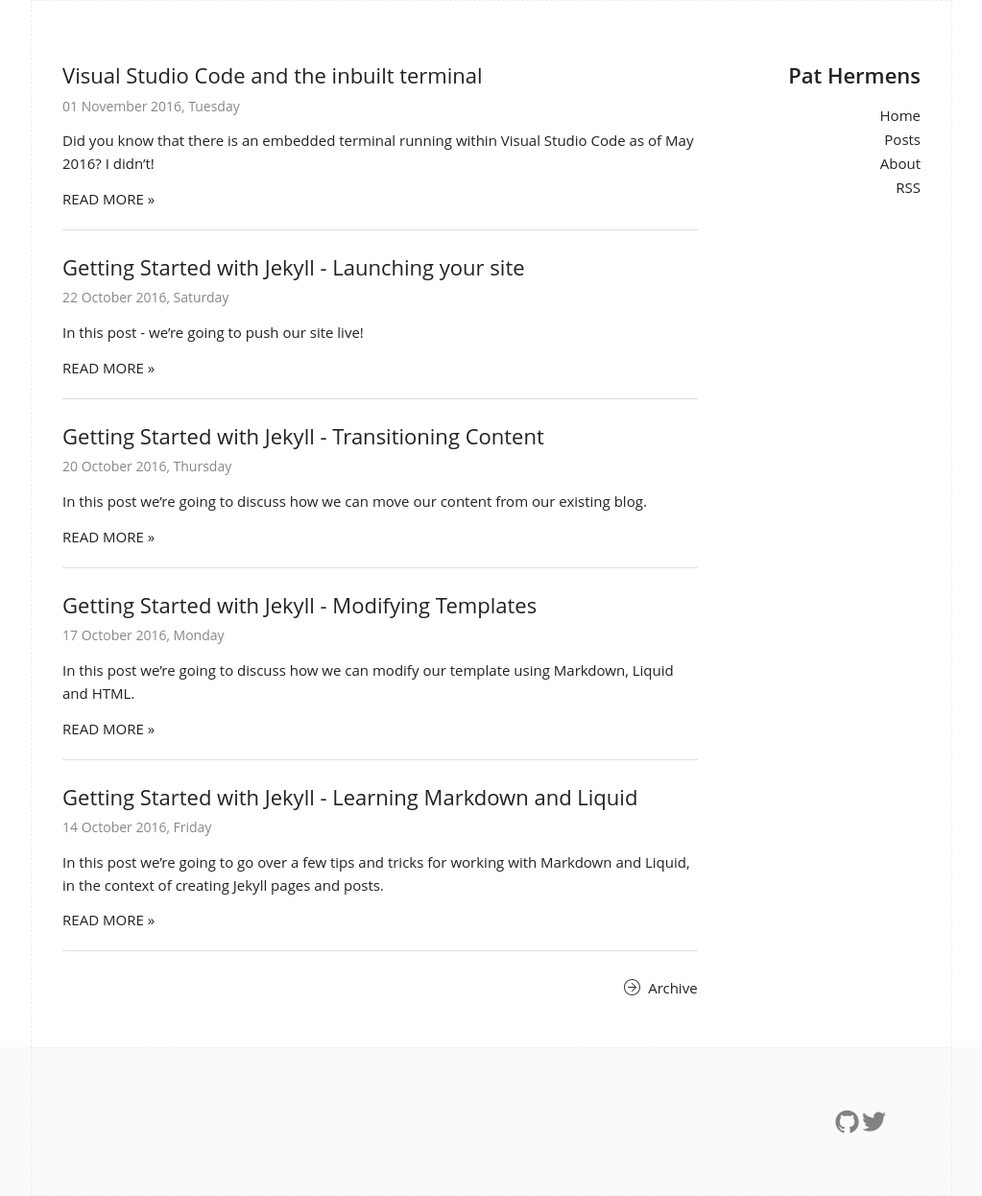
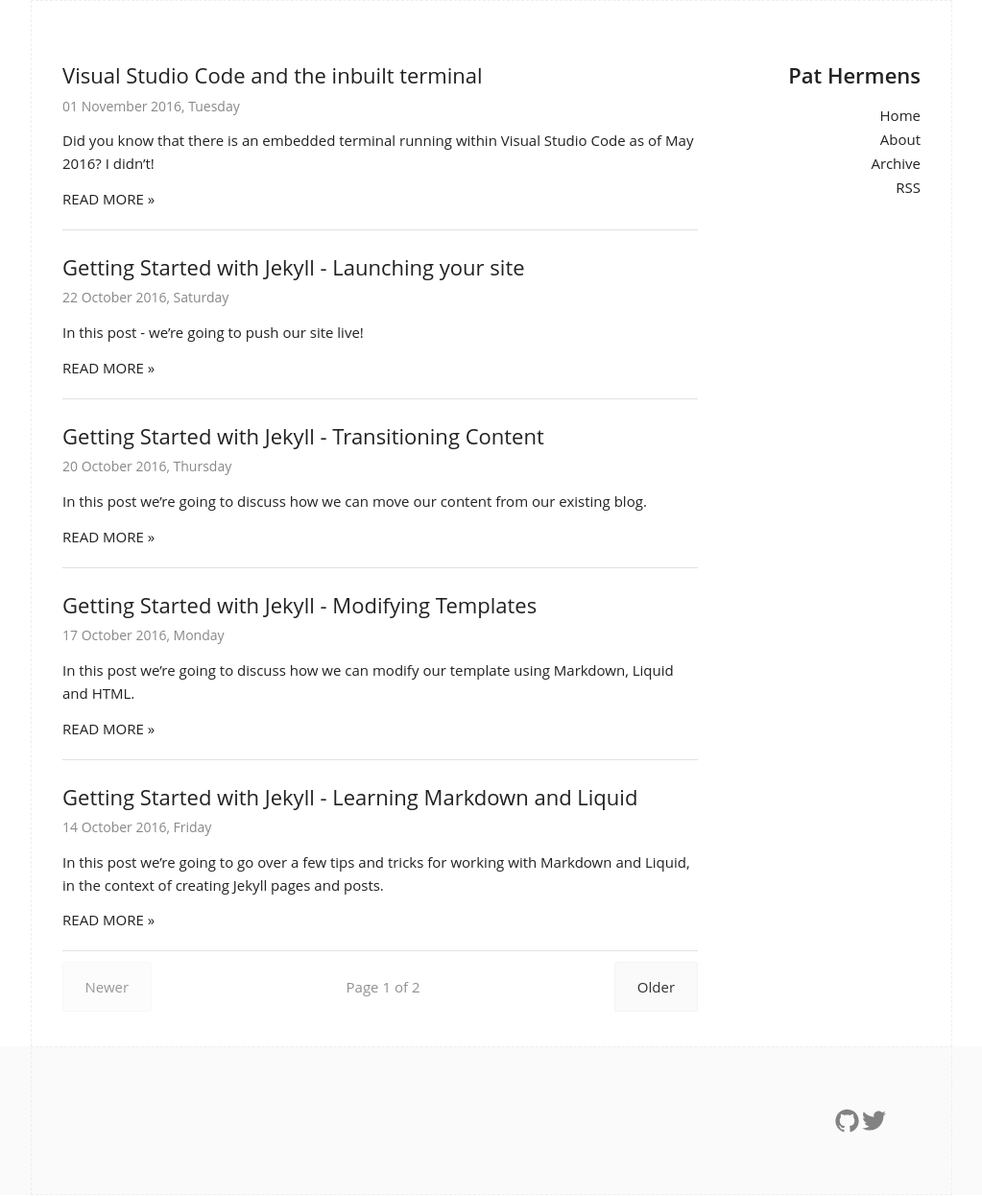
Before and after one commit to PHeonix25/PHeonix25.github.io, a Jekyll site: the page built from index.html, in a window 1280 px wide. Shown: the whole page at 96% size, without its empty margins (128-1151 px from the left). Built offline with Jekyll 4.4.1, drawn with Linux system fonts in a browser that asks for light colours; the list of posts is cut into pages by our own code.

Commit message:
Adds Pagination to the home page

```diff
--- a/_config.yml
+++ b/_config.yml
@@ -20,9 +20,9 @@
 permalink: /:year/:month/:day/:title/
 
 # Social media usernames for filling out links:
-linkedin_username: phermens
 github_username: PHeonix25
 twitter_username: phermens
+linkedin_username: phermens
 
 # Enable posting into the future
 future: true
@@ -41,6 +41,10 @@
 # used this for post_excerpt at index_page
 excerpt_separator: <!--description-->
 
-# Lets add a sitemap for Google rank:
+# Pagination settings
+paginate: 5
+
+# These are the add-ins we want to use
 gems:
   - jekyll-sitemap
+  - jekyll-paginate
--- a/_includes/header.html
+++ b/_includes/header.html
@@ -18,8 +18,8 @@
       <nav>
         <ul class="page-link">
           <li><a href="{{ "/" | prepend: site.baseurl }}">Home</a></li>
-          <li><a href="{{ "/archive" | prepend: site.baseurl }}">Posts</a></li>
           <li><a href="{{ "/about" | prepend: site.baseurl }}">About</a></li>
+          <li><a href="{{ "/archive" | prepend: site.baseurl }}">Archive</a></li>
           <li><a href="{{ "/feed.xml" | prepend: site.baseurl }}">RSS</a></li>
         </ul>
       </nav>
--- /dev/null
+++ b/_includes/pagination.html
@@ -0,0 +1,21 @@
+<div class="pagination clearfix">
+  <div class="left">
+    {% if paginator.previous_page %}
+      {% if paginator.page == 2 %}
+        <a class="pagination-item" href="{{ site.baseurl }}/">Newer</a>
+      {% else %}
+        <a class="pagination-item" href="{{ paginator.previous_page_path }}">Newer</a>
+      {% endif %}
+    {% else %}
+      <span class="pagination-item disabled">Newer</span>
+    {% endif %}
+  </div>
+  <div class="right">
+    {% if paginator.next_page %}
+      <a class="pagination-item" href="{{ paginator.next_page_path }}">Older</a>
+    {% else %}
+      <span class="pagination-item disabled">Older</span>
+    {% endif %}
+  </div>
+  <div class="pagination-meta">Page {{ paginator.page }} of {{ paginator.total_pages }}</div>
+</div>
--- a/_sass/_base.scss
+++ b/_sass/_base.scss
@@ -133,7 +133,8 @@
 html is set to 62.5% so that all the REM measurements throughout Skeleton
 are based on 10px sizing. So basically 1.5rem = 15px :) */
 html {
-  font-size: 62.5%; }
+  font-size: 62.5%;
+  -webkit-font-smoothing: antialiased; }
 body {
   font-size: 1.5em; /* currently ems cause chrome bug misinterpreting rems on body element */
   line-height: 1.6;
--- a/_sass/_layout.scss
+++ b/_sass/_layout.scss
@@ -283,6 +283,7 @@
 
 .left {
   text-align:center;
+  float:left;
 
   @media (min-width: $on-laptop) {
     text-align:left;
@@ -291,6 +292,7 @@
 
 .right {
   text-align:center;
+  float:right;
 
   @media (min-width: $on-laptop) {
     text-align:right;
@@ -332,18 +334,6 @@
 div.post_title span.date {
   font-size: 80%;
   color: $grey-color;
-}
-
-/* Pagination */
-
-
-.pagination {
-  width:50%;
-}
-
-.pagination.older-post{
-  float: right;
-  text-align: right;
 }
 
 /* others */
--- /dev/null
+++ b/_sass/_pagination.scss
@@ -0,0 +1,49 @@
+.pagination {
+  text-align: center;
+}
+
+.pagination a, .pagination .disabled {
+  -webkit-transition: all 0.2s ease-in-out;
+  -moz-transition: all 0.2s ease-in-out;
+  transition: all 0.2s ease-in-out;
+  background: #fafafa;
+  border-radius: 0.1875em;
+  border: 1px solid #f3f3f3;
+  color: #333333;
+  padding: 1em 1.5em;
+}
+
+.pagination .disabled, .pagination .pagination-meta {
+  opacity: 0.5;
+}
+
+.pagination .pagination-meta {
+  overflow: hidden;
+}
+
+.pagination a:hover, .pagination a:focus {
+  background: white;
+  color: #477dca;
+}
+
+.pagination a:active {
+  background: #f7f7f7;
+}
+
+.pagination .button {
+  font-size: 1rem;
+  font-weight: 300;
+  letter-spacing: 1px;
+}
+
+.button-disabled {
+  opacity: 0.55;
+  background-color: #999;
+}
+
+.button-disabled:hover,
+.button-disabled:active,
+.button-disabled:focus {
+  cursor: not-allowed;
+  background-color: #999;
+}
--- a/css/main.scss
+++ b/css/main.scss
@@ -5,7 +5,7 @@
 
 
 // Our variables
-$base-font-family:  "Open Sans", Helvetica, "Helvetica Neue", Arial, sans-serif;
+$base-font-family:  LatoLatinWeb, "Open Sans", Helvetica, "Helvetica Neue", Arial, sans-serif;
 $base-font-size:   16px;
 $base-font-weight: 400;
 $small-font-size: $base-font-size * 0.875;
@@ -65,5 +65,6 @@
         "base",
         "layout",
         "color",
+        "pagination",
         "syntax-highlighting"
 ;
--- a/index.html
+++ b/index.html
@@ -6,8 +6,7 @@
 <div class="home">
   <div class="post-list">
 
-    {% for post in site.posts limit:5%}
-
+    {% for post in paginator.posts %}
     <article class="post_card post">
       <header class="post_header">
         <h2 class="post_title"><a href="{{ post.url | prepend: site.baseurl }}">{{ post.title}}</a></h2>
@@ -15,48 +14,14 @@
       </header>
       <div class="post_excerpt">
         <p>
-          {% if post.description %}
-          {{ post.description}}
-          {% else %}
-          {{ post.excerpt }}
-          {% endif %}
-          <a class="read-more" href="{{ post.url | prepend: site.baseurl }}">READ MORE »  </a>
+          {% if post.description %} {{ post.description}} {% else %} {{ post.excerpt }} {% endif %}
+          <a class="read-more" href="{{ post.url | prepend: site.baseurl }}">READ MORE » </a>
         </p>
       </div>
-      <footer class="post_meta">
-
-
-        {% if post.location %}
-        <span class="author-location">
-          <div data-icon="ei-location"></div>
-          <a href=https://www.google.com/maps/place/{{post.location}}">{{ post.location }}</a>
-        </span>
-        {% endif %}
-        <!--
-        {% for category in post.categories %}
-        <a href="{{"/category/" | append: category | prepend: site.baseurl }}">
-          <data data-icon="ei-archive"></data>
-          {{category}}</a>
-        {% endfor %}
-        -->
-
-        <!--
-        {% if post.author %}
-        <span class="author_meta">
-          <img src="{{site.baseurl}}/assets/img/{{post.author}}.jpg"></img>
-          <span>David Lin</span>
-        </span>
-        {% endif %}
-        -->
-
-        <!--p class="readmore">
-          <a href=""><data data-icon="ei-arrow-right"></data>Read this article  </a>
-        </p-->
-      </footer>
       <hr/>
     </article>
     {% endfor %}
 
-    <div class="pagination older-post"><a href="./archive"><data data-icon="ei-arrow-right"></data> Archive  </a></div>
+    {% include pagination.html %}
   </div>
 </div>
```
